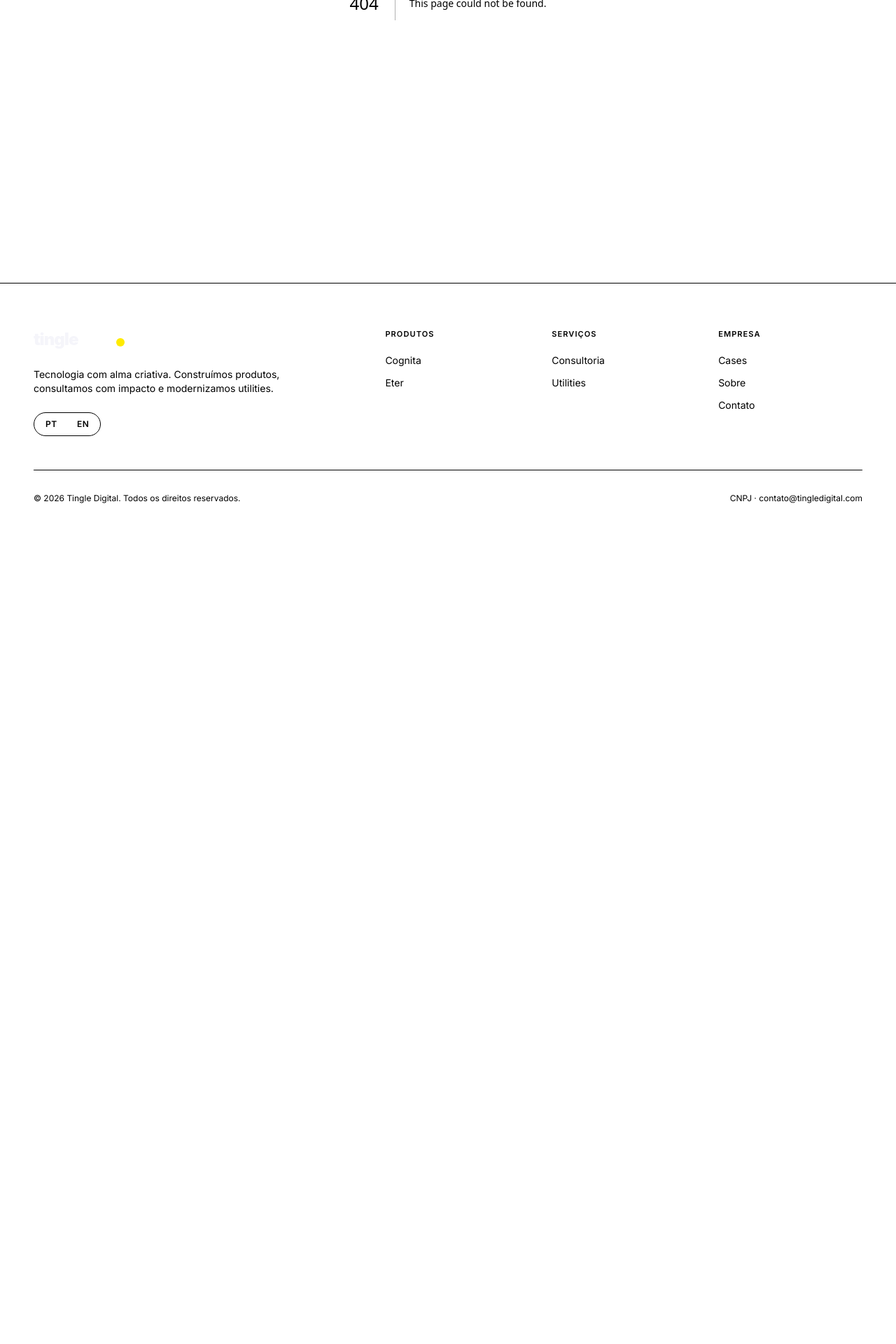
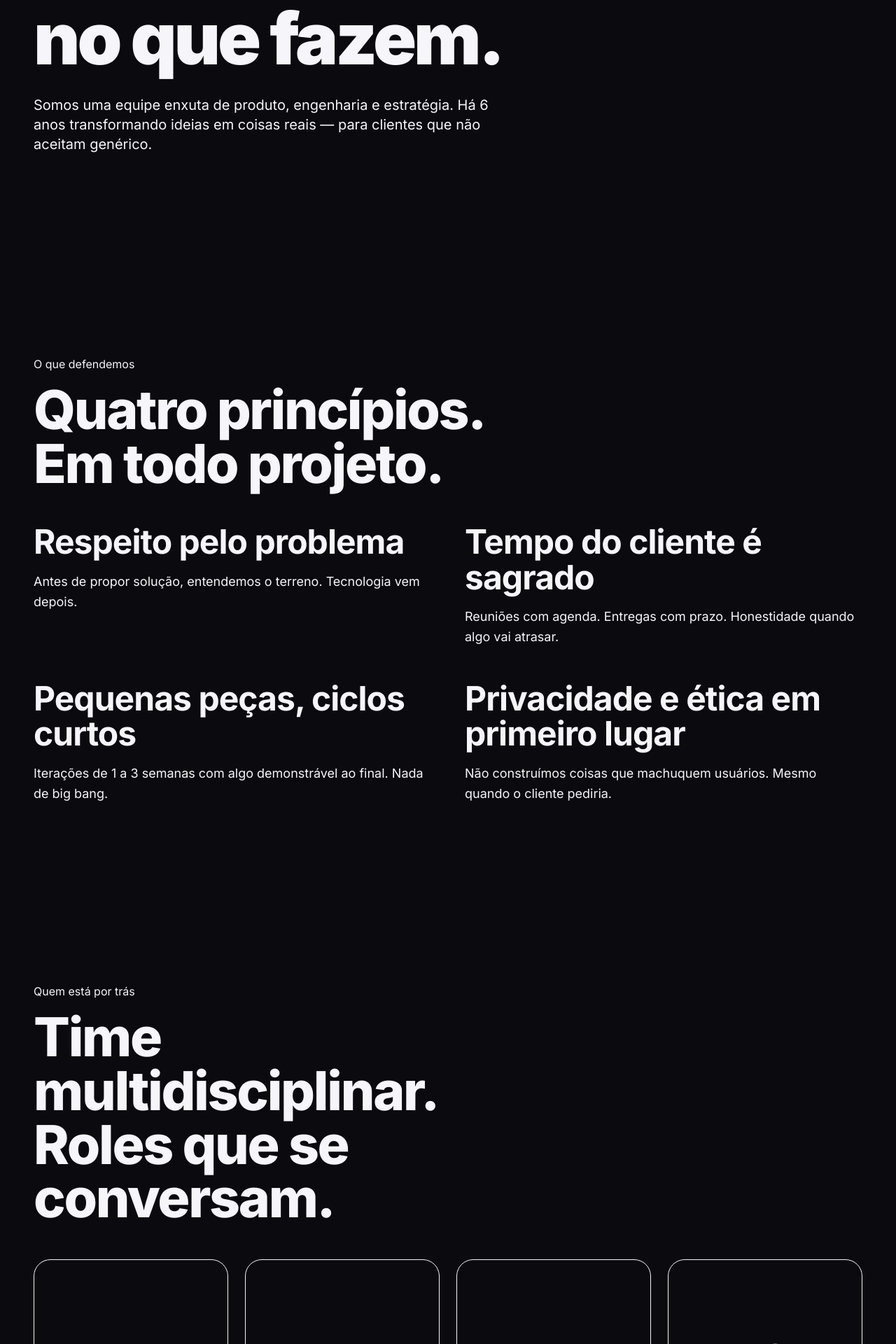
Before and after one commit to vasconcelosdreyfus/tingledigital, a Next.js app: page /sobre in a window 1280 px wide. Before the commit this address had no page. Shown: the part 460-2380 px from the top of the page at 70% size. Before the commit the page ends 1244 px from the top, so only its background shows below. Built offline with nearby package versions, Linux system fonts and the light colour scheme.

Commit message:
feat: add /sobre page with manifesto values, team, and timeline

```diff
--- /dev/null
+++ b/app/sobre/page.tsx
@@ -0,0 +1,75 @@
+import type { Metadata } from "next";
+import { PageHero } from "@/components/shared/page-hero";
+import { Container } from "@/components/primitives/container";
+import { Section } from "@/components/primitives/section";
+import { Eyebrow } from "@/components/primitives/eyebrow";
+import { TeamGrid } from "@/components/shared/team-grid";
+import { Milestones } from "@/components/shared/milestones";
+import { CtaSection } from "@/components/shared/cta-section";
+import { sobre } from "@/content/data/sobre";
+
+export const metadata: Metadata = {
+  title: "Sobre",
+  description: sobre.hero.subtitle,
+  openGraph: { title: "Sobre · Tingle Digital", description: sobre.hero.subtitle },
+};
+
+export default function SobrePage() {
+  return (
+    <>
+      <PageHero
+        eyebrow={sobre.hero.eyebrow}
+        title={sobre.hero.title}
+        subtitle={sobre.hero.subtitle}
+        pillarColor="cyan"
+      />
+
+      <Section spacing="lg" tone="elevated">
+        <Container>
+          <Eyebrow color="yellow">{sobre.values.eyebrow}</Eyebrow>
+          <h2 className="text-display-2 mt-4 mb-12 max-w-3xl text-balance">{sobre.values.title}</h2>
+          <div className="grid gap-12 lg:grid-cols-2">
+            {sobre.values.items.map((v) => (
+              <div key={v.title}>
+                <h3 className="text-display-3">{v.title}</h3>
+                <p className="mt-4 text-lg text-[--color-text-muted] leading-relaxed">
+                  {v.description}
+                </p>
+              </div>
+            ))}
+          </div>
+        </Container>
+      </Section>
+
+      <TeamGrid
+        eyebrow={sobre.team.eyebrow}
+        title={sobre.team.title}
+        members={sobre.team.members}
+      />
+
+      <Milestones
+        eyebrow={sobre.milestones.eyebrow}
+        title={sobre.milestones.title}
+        items={sobre.milestones.items}
+      />
+
+      <Section spacing="lg" tone="elevated">
+        <Container size="md">
+          <Eyebrow>{sobre.location.eyebrow}</Eyebrow>
+          <h2 className="text-display-2 mt-4 text-balance">{sobre.location.title}</h2>
+          <p className="mt-6 text-lg text-[--color-text-muted] leading-relaxed">
+            {sobre.location.body}
+          </p>
+        </Container>
+      </Section>
+
+      <CtaSection
+        title={sobre.finalCta.title}
+        body={sobre.finalCta.body}
+        primaryCta={{ label: "Iniciar conversa", href: "/contato" }}
+        secondaryCta={{ label: "Ver portfólio", href: "/cases" }}
+        tone="accent-yellow"
+      />
+    </>
+  );
+}
--- /dev/null
+++ b/content/data/sobre.ts
@@ -0,0 +1,49 @@
+export const sobre = {
+  hero: {
+    eyebrow: "Sobre a Tingle",
+    title: "Pequenos, escolhidos e bons no que fazem.",
+    subtitle:
+      "Somos uma equipe enxuta de produto, engenharia e estratégia. Há 6 anos transformando ideias em coisas reais — para clientes que não aceitam genérico.",
+  },
+  values: {
+    eyebrow: "O que defendemos",
+    title: "Quatro princípios. Em todo projeto.",
+    items: [
+      { title: "Respeito pelo problema", description: "Antes de propor solução, entendemos o terreno. Tecnologia vem depois." },
+      { title: "Tempo do cliente é sagrado", description: "Reuniões com agenda. Entregas com prazo. Honestidade quando algo vai atrasar." },
+      { title: "Pequenas peças, ciclos curtos", description: "Iterações de 1 a 3 semanas com algo demonstrável ao final. Nada de big bang." },
+      { title: "Privacidade e ética em primeiro lugar", description: "Não construímos coisas que machuquem usuários. Mesmo quando o cliente pediria." },
+    ],
+  },
+  team: {
+    eyebrow: "Quem está por trás",
+    title: "Time multidisciplinar. Roles que se conversam.",
+    members: [
+      { name: "Dreyfus Vasconcelos", role: "Sócio · Estratégia & Produto" },
+      { name: "Equipe Eng", role: "Frontend, backend, mobile" },
+      { name: "Equipe Produto", role: "Design, UX, pesquisa" },
+      { name: "Equipe Ops", role: "Projeto, conta, financeiro" },
+    ],
+  },
+  milestones: {
+    eyebrow: "Linha do tempo",
+    title: "Como chegamos aqui.",
+    items: [
+      { year: 2019, title: "Tingle Digital nasce.", description: "Primeiros projetos de consultoria com empresas do setor educacional." },
+      { year: 2020, title: "Cognita ganha forma.", description: "A demanda por gestão escolar simples vira o nosso primeiro produto próprio." },
+      { year: 2022, title: "Casa Brasil entra na história.", description: "Inicia a parceria estratégica em inclusão digital que segue até hoje." },
+      { year: 2023, title: "Eter é lançado.", description: "Resposta a clientes pedindo privacidade radical. Vira produto independente." },
+      { year: 2024, title: "Braço de utilities decola.", description: "Frente dedicada a energia, AI e IoT com primeiro grande cliente — Hubz." },
+      { year: 2025, title: "4 produtos ativos.", description: "Portfólio diversificado, time consolidado, novos parceiros em educação e energia." },
+    ],
+  },
+  location: {
+    eyebrow: "Onde estamos",
+    title: "Time distribuído com base no Brasil.",
+    body: "Atendemos clientes em todo o Brasil e parceiros internacionais. Reuniões presenciais quando faz diferença — remote first quando entrega mais.",
+  },
+  finalCta: {
+    title: "Pronto para começar um projeto?",
+    body: "Conte qual desafio você quer atacar. Em até 5 dias úteis devolvemos uma proposta direta — sem floreios, com escopo e preço.",
+  },
+};
```
